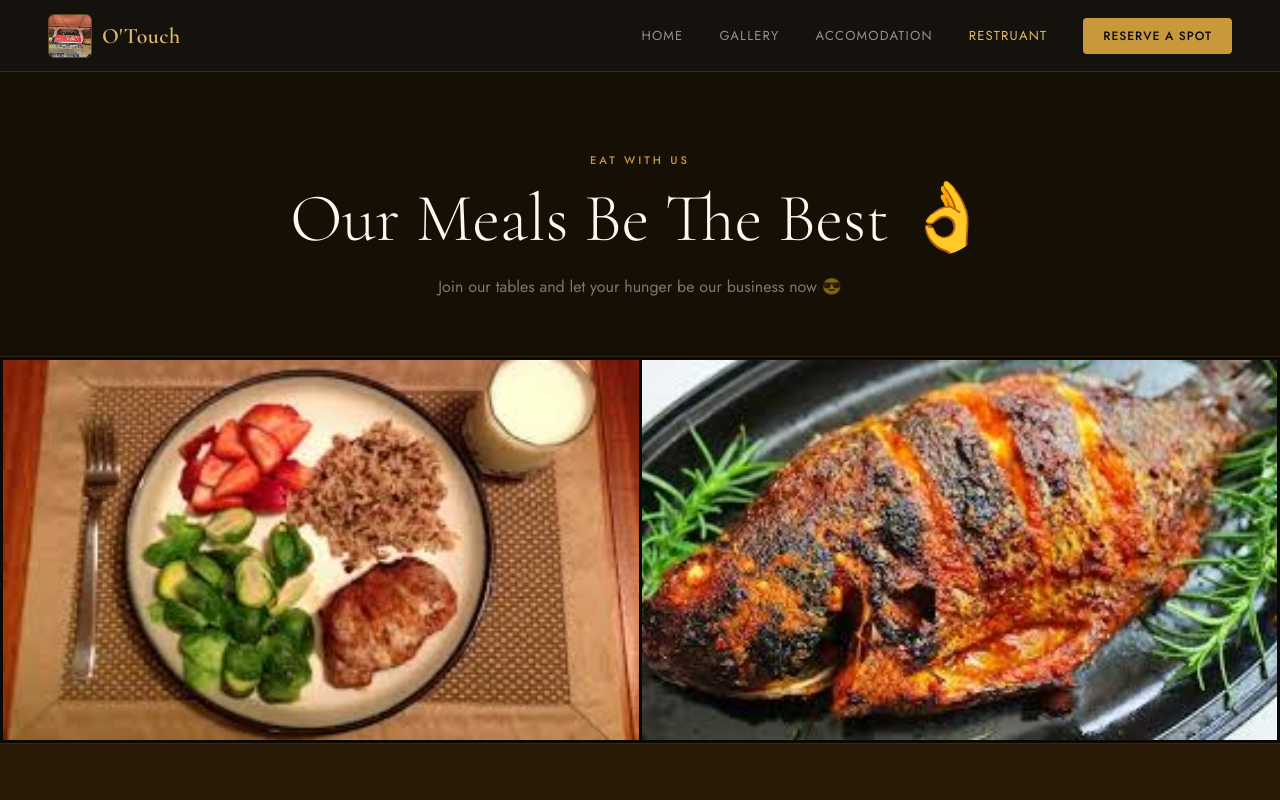
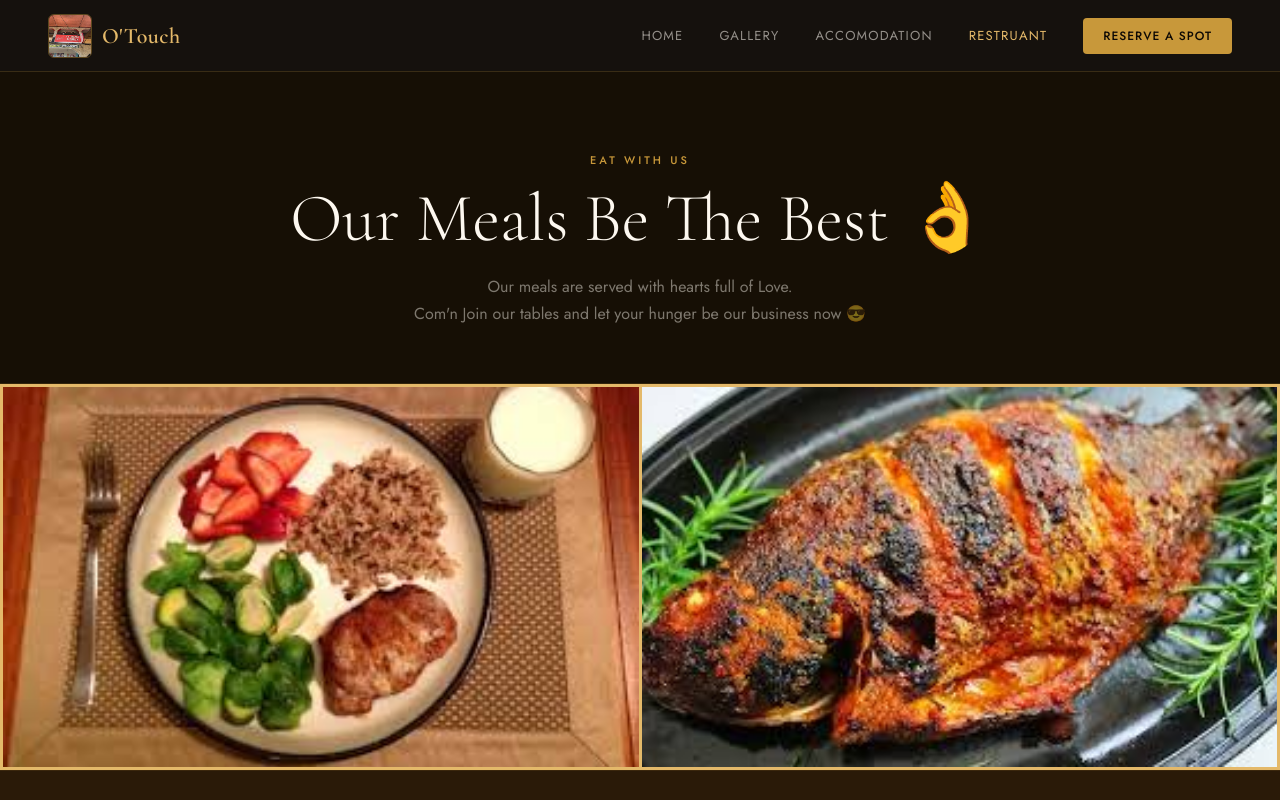
Before and after one commit to PharesMwangi/o-touch, a React (Vite) app: page /restruant in a window 1280 px wide. Shown: the top 800 px of the page. Built offline with nearby package versions, Linux system fonts and the light colour scheme.

Commit message:
changed sub-heading

```diff
--- a/src/pages/Restruant.jsx
+++ b/src/pages/Restruant.jsx
@@ -27,7 +27,8 @@ export default function Restruant() {
         <p className={styles.eyebrow}>Eat With Us</p>
         <h1 className={styles.title}>Our Meals Be The Best 👌</h1>
         <p className={styles.sub}>
-          Join our tables and let your hunger be our business now 😎
+            Our meals are served with hearts full of Love. <br />
+          Com'n Join our tables and let your hunger be our business now 😎
         </p>
       </div>
 
--- a/src/pages/Restruant.module.css
+++ b/src/pages/Restruant.module.css
@@ -1,5 +1,5 @@
 .page {
-  background: var(--deep);
+  background: var(--gold-light);
   min-height: 100vh;
 }
 
```
